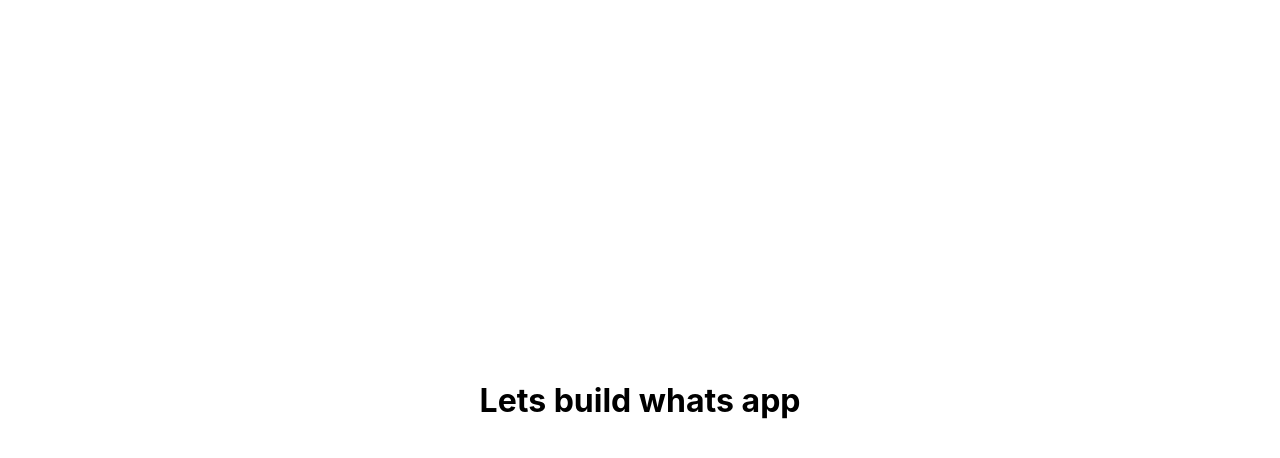
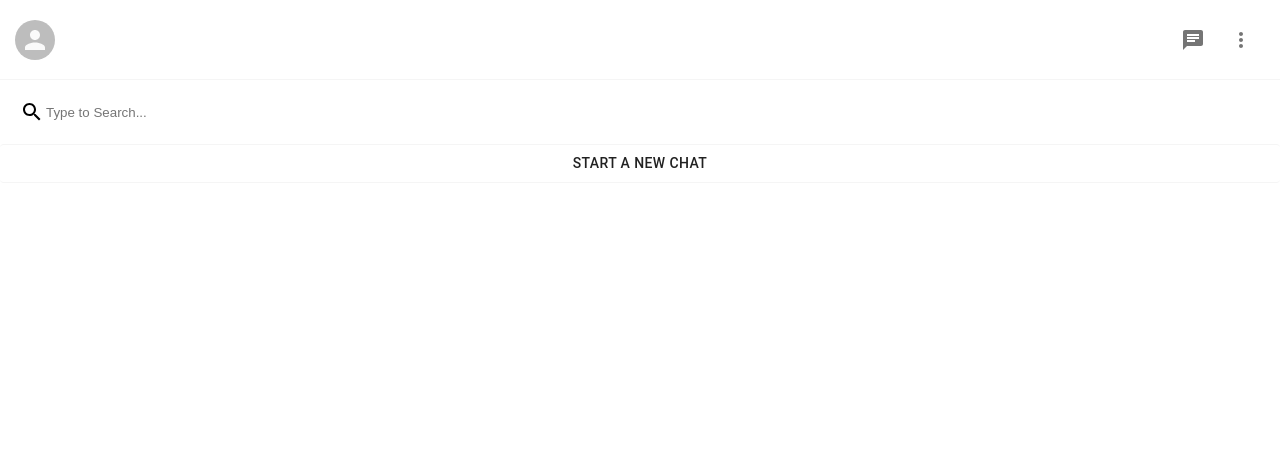
Before and after one commit to rahmancam/whatsapp-nextjs, a Next.js app: page / in a window 1280 px wide. Shown: the top 458 px of the page. Built offline with nearby package versions, Linux system fonts and the light colour scheme.

Commit message:
Add basic Sidebar component

```diff
--- /dev/null
+++ b/components/Sidebar.js
@@ -0,0 +1,83 @@
+import styled from 'styled-components';
+import { Avatar, IconButton, Button } from '@material-ui/core';
+import ChatIcon from "@material-ui/icons/Chat";
+import MoreVertIcon from "@material-ui/icons/MoreVert";
+import SearchIcon from "@material-ui/icons/Search";
+
+function Sidebar() {
+    return (
+        <Container>
+            <Header>
+                <UserAvatar />
+                <IconsContainer>
+                    <IconButton>
+                        <ChatIcon />
+                    </IconButton>
+                    <IconButton>
+                        <MoreVertIcon />
+                    </IconButton>
+                </IconsContainer>
+            </Header>
+            <Search>
+                <SearchIcon />
+                <SearchInput placeholder="Type to Search..." />
+            </Search>
+
+            <SidebarButton>
+                Start a new chat
+            </SidebarButton>
+        </Container>
+    )
+}
+
+export default Sidebar
+
+const Container = styled.div`
+`;
+
+const Header = styled.div`
+    display: flex;
+    position: sticky;
+    top: 0;
+    background-color: white;
+    z-index: 1;
+    justify-content:space-between;
+    align-items:center;
+    padding: 15px;
+    height: 80px;
+    border-bottom: 1px solid whitesmoke;
+`;
+
+const Search = styled.div`
+    display: flex;
+    align-items: center;
+    padding: 20px;
+    border-radius: 2px;
+`;
+
+const SearchInput = styled.input`
+    outline-width: 0;
+    border: none;
+    flex: 1;
+`;
+
+const SidebarButton = styled(Button)`
+    width: 100%;
+
+    &&& {
+        border-top: 1px solid whitesmoke;
+        border-bottom: 1px solid whitesmoke;
+    }
+`;
+
+const UserAvatar = styled(Avatar)`
+    cursor: pointer;
+
+    :hover {
+        opacity: 0.8;
+    }
+`;
+
+const IconsContainer = styled.div`
+
+`;
--- a/package.json
+++ b/package.json
@@ -8,6 +8,8 @@
     "start": "next start"
   },
   "dependencies": {
+    "@material-ui/core": "^4.11.4",
+    "@material-ui/icons": "^4.11.2",
     "next": "10.2.3",
     "react": "17.0.2",
     "react-dom": "17.0.2",
--- a/pages/index.js
+++ b/pages/index.js
@@ -1,15 +1,14 @@
 import Head from 'next/head'
-import Image from 'next/image'
-import styles from '../styles/Home.module.css'
+import Sidebar from '../components/Sidebar'
 
 export default function Home() {
   return (
-    <div className={styles.container}>
+    <div>
       <Head>
         <title>Whats App - Next.JS</title>
         <link rel="icon" href="/favicon.ico" />
       </Head>
-      <h1> Lets build whats app</h1>
+      <Sidebar />
     </div>
   )
 }
--- a/styles/Home.module.css
+++ /dev/null
@@ -1,121 +0,0 @@
-.container {
-  min-height: 100vh;
-  padding: 0 0.5rem;
-  display: flex;
-  flex-direction: column;
-  justify-content: center;
-  align-items: center;
-  height: 100vh;
-}
-
-.main {
-  padding: 5rem 0;
-  flex: 1;
-  display: flex;
-  flex-direction: column;
-  justify-content: center;
-  align-items: center;
-}
-
-.footer {
-  width: 100%;
-  height: 100px;
-  border-top: 1px solid #eaeaea;
-  display: flex;
-  justify-content: center;
-  align-items: center;
-}
-
-.footer a {
-  display: flex;
-  justify-content: center;
-  align-items: center;
-  flex-grow: 1;
-}
-
-.title a {
-  color: #0070f3;
-  text-decoration: none;
-}
-
-.title a:hover,
-.title a:focus,
-.title a:active {
-  text-decoration: underline;
-}
-
-.title {
-  margin: 0;
-  line-height: 1.15;
-  font-size: 4rem;
-}
-
-.title,
-.description {
-  text-align: center;
-}
-
-.description {
-  line-height: 1.5;
-  font-size: 1.5rem;
-}
-
-.code {
-  background: #fafafa;
-  border-radius: 5px;
-  padding: 0.75rem;
-  font-size: 1.1rem;
-  font-family: Menlo, Monaco, Lucida Console, Liberation Mono, DejaVu Sans Mono,
-    Bitstream Vera Sans Mono, Courier New, monospace;
-}
-
-.grid {
-  display: flex;
-  align-items: center;
-  justify-content: center;
-  flex-wrap: wrap;
-  max-width: 800px;
-  margin-top: 3rem;
-}
-
-.card {
-  margin: 1rem;
-  padding: 1.5rem;
-  text-align: left;
-  color: inherit;
-  text-decoration: none;
-  border: 1px solid #eaeaea;
-  border-radius: 10px;
-  transition: color 0.15s ease, border-color 0.15s ease;
-  width: 45%;
-}
-
-.card:hover,
-.card:focus,
-.card:active {
-  color: #0070f3;
-  border-color: #0070f3;
-}
-
-.card h2 {
-  margin: 0 0 1rem 0;
-  font-size: 1.5rem;
-}
-
-.card p {
-  margin: 0;
-  font-size: 1.25rem;
-  line-height: 1.5;
-}
-
-.logo {
-  height: 1em;
-  margin-left: 0.5rem;
-}
-
-@media (max-width: 600px) {
-  .grid {
-    width: 100%;
-    flex-direction: column;
-  }
-}
```
Also changed, not shown: pages/chat.js (added, +9 -0 lines), 1 other file (tests, documents, lock files or other folders).
